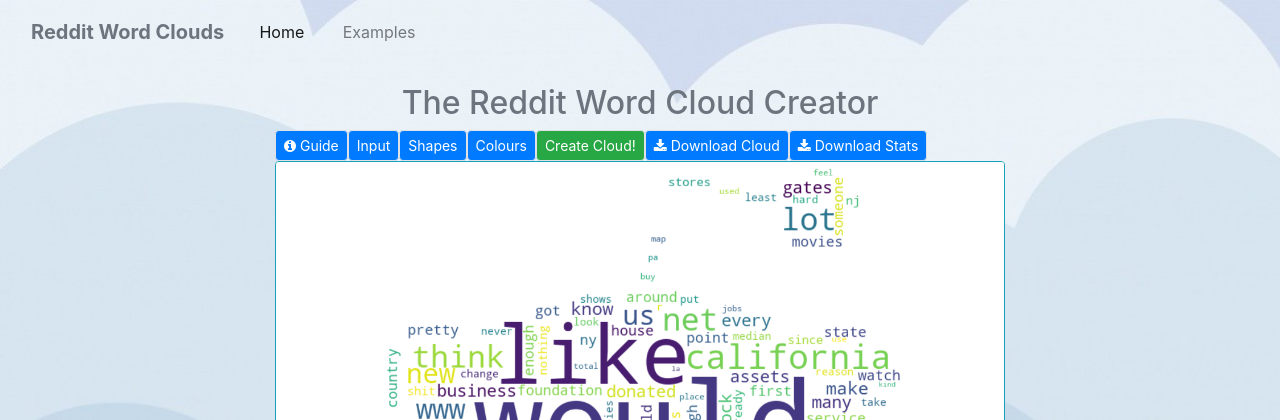
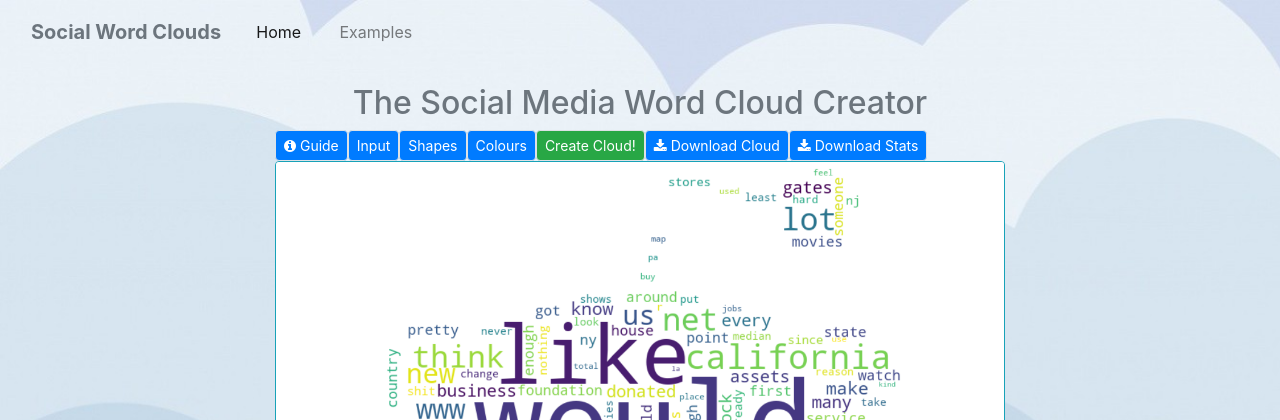
Before and after one commit to mspstead/Word_Cloud_Website, a Flask app: page / in a window 1280 px wide. Shown: the top 420 px of the page. Run offline with Flask 2, Linux system fonts and the light colour scheme; some libraries are stand-ins or nearby versions.

Commit message:
Added twitter username text analysis feature. Updated website name and meta tags.

```diff
--- a/app.py
+++ b/app.py
@@ -98,8 +98,13 @@ def generate_word_cloud():
         data = request.get_json(force=True) #Get the data from the ajax
 
         silloutte_path = data.get('path') #Get the current silloutte image
+
         reddit_url = data.get('reddit_url') #Get the user entered reddit url
-        username = data.get('user_name')
+        username = data.get('user_name') #Get reddit username
+
+        twitter = data.get('twitter') #Get twitter handle
+        page_depth = data.get('page_depth') #Page search depth for twitter data retrieval
+
         text_input = data.get('text_input') #Get the text data
         background_colour = data.get('backgroundColour') #Get the background colour selection
         colour_scheme = data.get('colour_scheme') #Get selected colour scheme
@@ -107,7 +112,7 @@ def generate_word_cloud():
         #If user has supplied a reddit comments url
         if reddit_url != '': #Check reddit url is not empty
 
-            data = wc.generateRedditWordCloud(silloutte_path, reddit_url, background_col=background_colour, colour_selection=colour_scheme)
+            data = wc.generateRedditCommentsStats(silloutte_path, reddit_url, background_col=background_colour, colour_selection=colour_scheme)
 
             if(data.get('message')=='success'):
 
@@ -120,7 +125,7 @@ def generate_word_cloud():
         #If user has supplied a reddit username
         elif username != '':
 
-            data = wc.generateRedditUserWordCloud(silloutte_path, username, background_col=background_colour, colour_selection=colour_scheme)
+            data = wc.generateRedditUserStats(silloutte_path, username, background_col=background_colour, colour_selection=colour_scheme)
 
             if(data.get('message')=='success'):
 
@@ -130,10 +135,26 @@ def generate_word_cloud():
 
                 return jsonify(message='No data',cloud_file_path=data.get('img_path'),csv_file_path=data.get('csv_path'))
 
+
+        # If user has supplied a twitter username
+        elif twitter != '':
+            data = wc.generateTwitterUserStats(silloutte_path, twitter, background_col=background_colour,
+                                                  colour_selection=colour_scheme,page_nr=int(page_depth))
+
+            if (data.get('message') == 'success'):
+
+                return jsonify(message='success', cloud_file_path=data.get('img_path'),
+                                   csv_file_path=data.get('csv_path'))
+
+            else:
+
+                return jsonify(message='No data', cloud_file_path=data.get('img_path'),
+                                   csv_file_path=data.get('csv_path'))
+
         #If user has supplied text
         elif text_input !='':
 
-            data = wc.generateWordCloud(silloutte_path,text_input, background_col=background_colour, colour_selection=colour_scheme)
+            data = wc.generateRawTextStats(silloutte_path,text_input, background_col=background_colour, colour_selection=colour_scheme)
 
             return jsonify(message='success',cloud_file_path=data.get('img_path'),csv_file_path=data.get('csv_path'))
 
--- a/static/assets/js/modals.js
+++ b/static/assets/js/modals.js
@@ -15,15 +15,27 @@ $('input:radio[name="text-options"]').change(function(){
         document.getElementById("input-type-label").innerHTML = "Input type: Reddit comments URL";
         document.getElementById("text-input").style.display = "none";
         document.getElementById("reddit-input").style.display = "block";
+        document.getElementById("reddit-input").placeholder="www.reddit.com/r/PrequelMemes/comments/hibtr6/something_stood_out_to_me_in_this_scene/"
+        document.getElementById("depth-selection").style.display = "none";
     }
     else if($(this).val() == 'user'){
         document.getElementById("input-type-label").innerHTML = "Input type: Reddit username";
         document.getElementById("text-input").style.display = "none";
         document.getElementById("reddit-input").style.display = "block";
+        document.getElementById("reddit-input").placeholder = "spez"
+        document.getElementById("depth-selection").style.display = "none";
     }
     else if($(this).val() == 'raw'){
         document.getElementById("input-type-label").innerHTML = "Input type: Raw text";
         document.getElementById("text-input").style.display = "block";
         document.getElementById("reddit-input").style.display = "none";
+        document.getElementById("depth-selection").style.display = "none";
+    }
+    else if($(this).val() == 'twitter'){
+        document.getElementById("input-type-label").innerHTML = "Input type: Twitter user";
+        document.getElementById("text-input").style.display = "none";
+        document.getElementById("reddit-input").style.display = "block";
+        document.getElementById("reddit-input").placeholder = "@realdonaldtrump or realdonaldtrump"
+        document.getElementById("depth-selection").style.display = "block";
     };
 });
--- a/static/assets/js/process.js
+++ b/static/assets/js/process.js
@@ -13,6 +13,9 @@ $('#run-button').click(function() {
     //Get text input option
     var text_input_option = $('input[name=text-options]:checked').val();
 
+    //Get page_input_option for twitter search depth
+    var page_input_option = $('input[name=page-options]:checked').val();
+
     //initialise scheme
     var selectedBackground = $("input[name='inlineColourOptions']:checked").val(); //get selected background colour
     var selectedScheme = $("input[name='ColourScheme']:checked").val(); //get selected colour scheme
@@ -20,7 +23,7 @@ $('#run-button').click(function() {
     //initliase input
     var input = ''
 
-    if(text_input_option=='comments' || text_input_option=='user'){
+    if(text_input_option=='comments' || text_input_option=='user' || text_input_option=='twitter'){
         input = $('#reddit-input').val();
     }
     else if(text_input_option=='raw'){
@@ -33,6 +36,7 @@ $('#run-button').click(function() {
 
     var reddit_url = ''
     var user_name = ''
+    var twitter_user = ''
     var text_input = ''
 
     $("#run-button").html('<span class="spinner-grow spinner-grow-sm" role="status" aria-hidden="true"></span>Creating...').prop('disabled',true);
@@ -43,14 +47,17 @@ $('#run-button').click(function() {
     else if(text_input_option=='user'){
         user_name = input
     }
+    else if(text_input_option=='twitter'){
+        twitter_user = input
+    }
     else if(text_input_option=='raw'){
         text_input = input
     };
     $.ajax({
         type: 'POST',
         url: '/process',
-        data: JSON.stringify({ "path":silloutte_path, "reddit_url":reddit_url, "user_name":user_name,
-        "text_input":text_input, "backgroundColour":selectedBackground, "colour_scheme":selectedScheme } ),
+        data: JSON.stringify({ "path":silloutte_path, "reddit_url":reddit_url, "user_name":user_name,"twitter":twitter_user,
+        "text_input":text_input, "page_depth":page_input_option,"backgroundColour":selectedBackground, "colour_scheme":selectedScheme } ),
         contentType: false,
         processData: false,
         dataType: 'json'
@@ -65,8 +72,8 @@ $('#run-button').click(function() {
             $("#cloud-button").attr('value', data['cloud_file_path'])
             $("#stats-button").attr('value', data['csv_file_path'])
           }
-          else if(status=='No data'){ //If reddit url incorrect or returned no data
-            alert('Bad Reddit URL/Username or issue connecting to Reddit.')
+          else if(status=='No data'){ //If reddit or twitter input incorrect or returned no data
+            alert('Error: Cannot connect to reddit/twitter services.')
           };
     }).fail(function(data){
         $("#run-button").html('Create Cloud!').prop('disabled',false);
--- a/templates/base.html
+++ b/templates/base.html
@@ -5,8 +5,8 @@
 <head>
     <meta charset="utf-8">
     <meta name="viewport" content="width=device-width, initial-scale=1.0, shrink-to-fit=no">
-    <title>RedditWordClouds</title>
-    <meta name="description" content="Create and design free Word Clouds using raw text, a Reddit comments thread, or a Reddit user's comments.">
+    <title>SocialWordClouds</title>
+    <meta name="description" content="Create and design free Word Clouds using raw text, twitter user statuses, a Reddit comments thread, or a Reddit user's comments.">
     <link rel="icon" type="image/png" sizes="1200x1200" href="static/assets/img/reddit_snoo_cloud.png">
     <link rel="stylesheet" href="static/assets/bootstrap/css/bootstrap.min.css">
     <link rel="stylesheet" href="https://fonts.googleapis.com/css?family=Bitter:400,700">
@@ -27,7 +27,7 @@
 <div>
     <div class="header-dark" style="background-image: url(&quot;static/assets/img/Image%20from%20million-wallpapers.com%201920x1080.jpg&quot;);">
         <nav class="navbar navbar-light navbar-expand-md">
-            <div class="container-fluid"><a class="navbar-brand text-muted" href="/">Reddit Word Clouds</a><button data-toggle="collapse" class="navbar-toggler" data-target="#navcol-1"><span class="sr-only">Toggle navigation</span><span class="navbar-toggler-icon"></span></button>
+            <div class="container-fluid"><a class="navbar-brand text-muted" href="/">Social Word Clouds</a><button data-toggle="collapse" class="navbar-toggler" data-target="#navcol-1"><span class="sr-only">Toggle navigation</span><span class="navbar-toggler-icon"></span></button>
                 <div class="collapse navbar-collapse" id="navcol-1">
                     <ul class="nav navbar-nav">
                         <li class="nav-item" role="presentation"><a class="nav-link active" href="/">Home</a></li>
--- a/templates/index.html
+++ b/templates/index.html
@@ -4,7 +4,7 @@
     <div class="container hero">
             <div class="row">
                 <div class="col-md-8 offset-md-2">
-                    <h2 class="text-center text-secondary">The Reddit Word Cloud Creator</h2>
+                    <h2 class="text-center text-secondary">The Social Media Word Cloud Creator</h2>
                     <div class="modal fade" role="dialog" tabindex="-1" id="colours-modal">
                         <div class="modal-dialog" role="document">
                             <div class="modal-content">
@@ -59,7 +59,7 @@
                                     <h4 class="modal-title">How to use</h4><button type="button" class="close" data-dismiss="modal" aria-label="Close"><span aria-hidden="true">×</span></button></div>
                                 <div class="modal-body">
                                     <ol>
-                                        <li>Input your text to analyse, this could be a <strong>reddit comments thread url</strong>, a <strong>reddit username</strong> whose comments you want to analyse, or a <strong>passage of raw text</strong>.</li>
+                                        <li>Input your text to analyse, this could be a <strong>twitter user's handle</strong> to analyse their statuses, a <strong>reddit comments thread url</strong> to analyse the thread comments, a <strong>reddit username</strong> whose comments you want to analyse, or a <strong>passage of raw text</strong>.</li>
                                         <li>Select the <strong>shape</strong> of your word cloud, or <strong>upload your own</strong> silloutte image mask you have <a href="https://www.instructables.com/id/Remove-image-background-and-turn-it-into-silhouett/" target="_blank">created yourself.</a></li>
                                         <li>Select the <strong>colour scheme</strong> for your word cloud.</li>
                                         <li>Hit <strong>Create</strong> and create your wordcloud.</li>
@@ -78,18 +78,49 @@
                                     <label id="input-type-label">Input type: Reddit Comments URL</label>
                                     <div class="btn-group btn-group-toggle" data-toggle="buttons">
                                         <label class="btn btn-primary btn-sm active">
-                                        <input type="radio" name="text-options" id="option1" autocomplete="off" value="comments" checked> Reddit Comments
+                                            <input type="radio" name="text-options" id="option3" autocomplete="off" value="raw" checked> Raw Text
                                         </label>
                                         <label class="btn btn-primary btn-sm">
-                                        <input type="radio" name="text-options" id="option2" autocomplete="off" value="user"> Reddit Username
+                                            <input type="radio" name="text-options" id="option1" autocomplete="off" value="comments"> Reddit Comments
                                         </label>
                                         <label class="btn btn-primary btn-sm">
-                                        <input type="radio" name="text-options" id="option3" autocomplete="off" value="raw"> Raw Text
+                                            <input type="radio" name="text-options" id="option2" autocomplete="off" value="user" placeholder="spez"> Reddit Username
+                                        </label>
+                                        <label class="btn btn-primary btn-sm">
+                                            <input type="radio" name="text-options" id="option4" autocomplete="off" value="twitter" placeholder="@realdonaldtrump or realdonaldtrump"> Twitter User (Beta)
                                         </label>
                                     </div>
                                     <div style="width: 100%;height: 5px;"></div>
-                                        <textarea id="text-input" style="width: 100%;height: 200px;display: none;" value=""></textarea>
-                                        <input type="text" id="reddit-input" style="width: 100%;" value="">
+                                    <textarea id="text-input" style="width: 100%;height: 200px;" value=""></textarea>
+                                    <input type="text" id="reddit-input" style="width: 100%;display: none;" value="" placeholder="">
+                                    <div style="width: 100%;height: 5px;"></div>
+                                    <div id="depth-selection" style="display: none;">
+                                        <label>Search Depth*:   </label>
+                                        <div class="btn-group btn-group-toggle" data-toggle="buttons">
+                                            <label class="btn btn-primary btn-sm active">
+                                                <input type="radio" name="page-options" id="page1" autocomplete="off" value="1" checked>1
+                                            </label>
+                                            <label class="btn btn-primary btn-sm">
+                                                <input type="radio" name="page-options" id="page3" autocomplete="off" value="3">3
+                                            </label>
+                                            <label class="btn btn-primary btn-sm">
+                                                <input type="radio" name="page-options" id="page5" autocomplete="off" value="5">5
+                                            </label>
+                                            <label class="btn btn-primary btn-sm">
+                                                <input type="radio" name="page-options" id="page10" autocomplete="off" value="10">10
+                                            </label>
+                                            <label class="btn btn-primary btn-sm">
+                                                <input type="radio" name="page-options" id="page20" autocomplete="off" value="20">20
+                                            </label>
+                                            <label class="btn btn-primary btn-sm">
+                                                <input type="radio" name="page-options" id="page30" autocomplete="off" value="30">max
+                                            </label>
+                                        </div>
+                                        <p style="font-size: 12px;">*The search depth refers to the twitter user's status history by page;
+                                            selecting "1" will bring back the most recent tweets (1st page of tweets), selecting "max" will attempt to grab up to 30 pages of tweets
+                                            (experimental and may take some time to retrieve the data so please be patient).
+                                        </p>
+                                    </div>
                                 </div>
                                 <div class="modal-footer">
                                     <button class="btn btn-primary" type="button" data-dismiss="modal">Save</button>
```
Also changed, not shown: static/data/imagemasks/stag_mask.jpg. Lines whose indentation alone changed are shown as unchanged.
